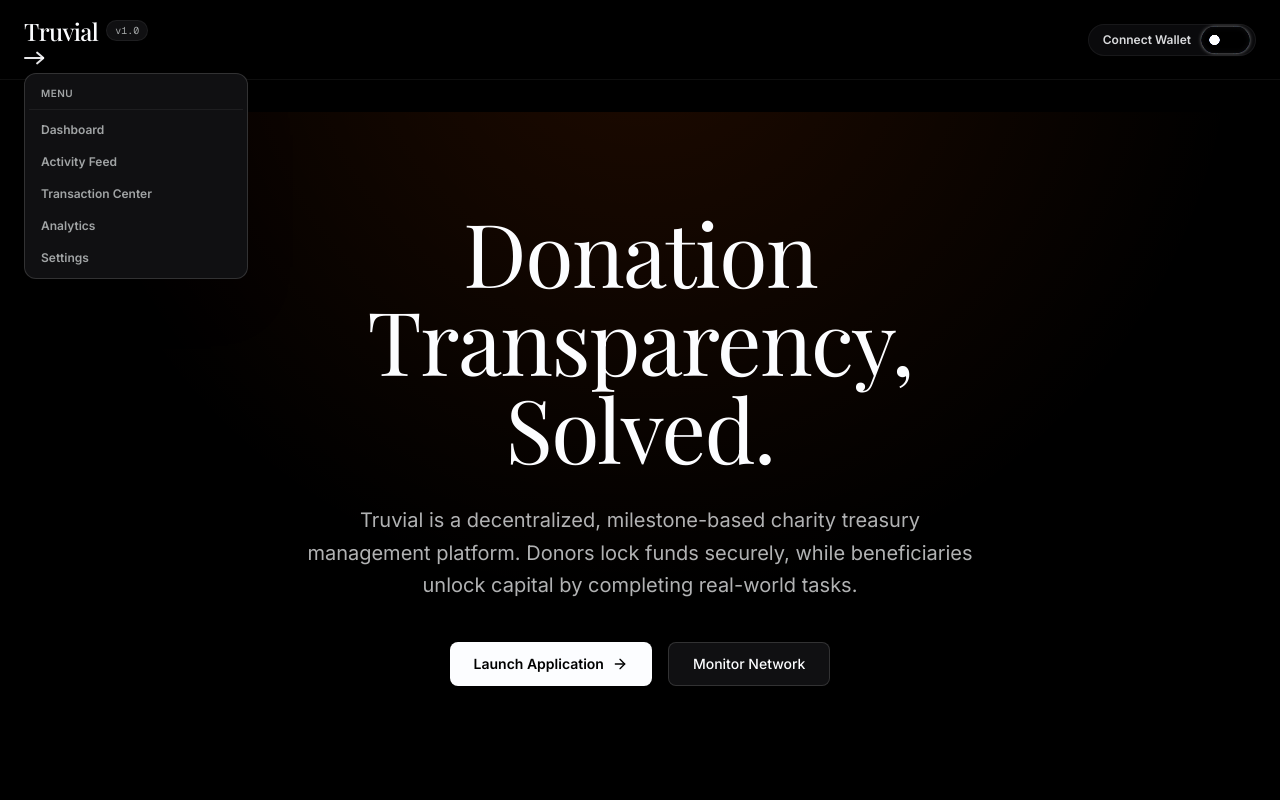
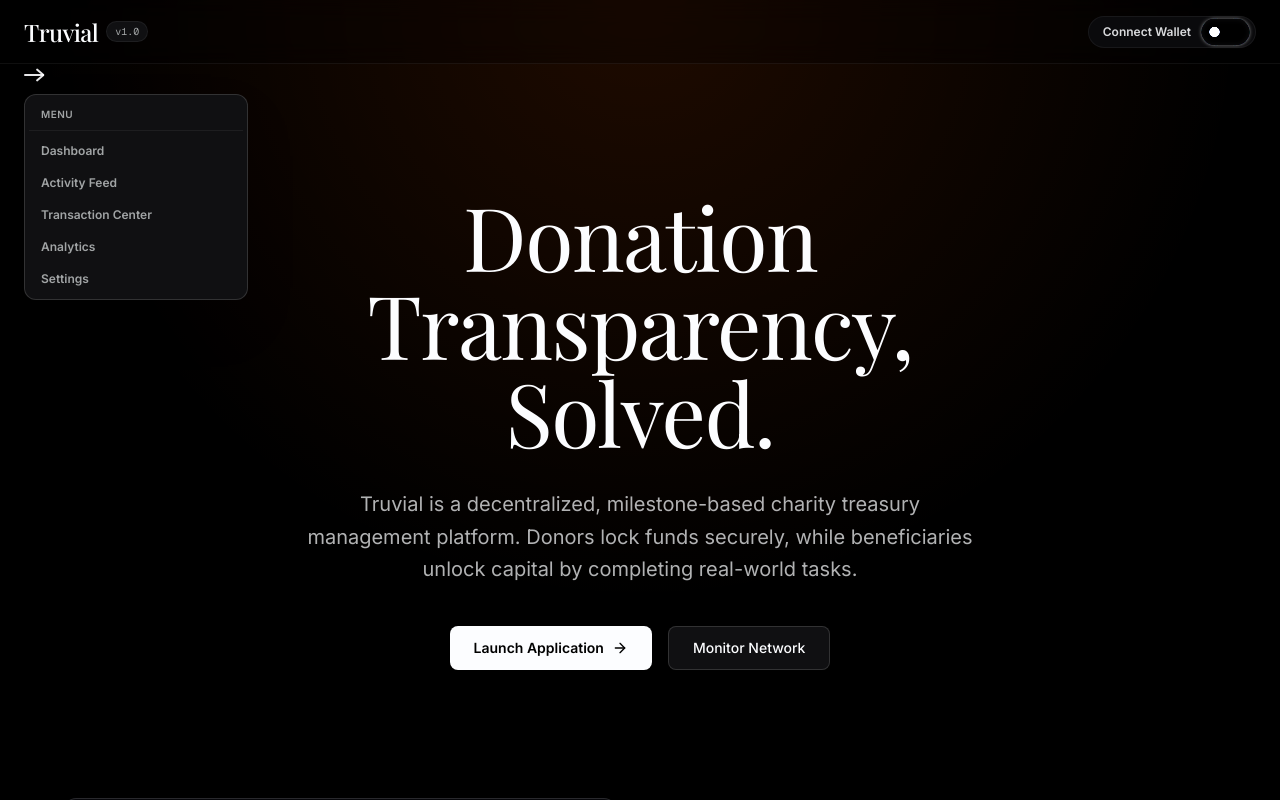
Before and after one commit to drishyam27/Truvial, a Next.js app in the folder frontend/: page / in a window 1280 px wide. Both pictures are taken after a click on the label 34 px from the left and 57 px from the top of the page. Shown: the top 800 px of the page. Built offline with nearby package versions, Linux system fonts and the light colour scheme; a web font is replaced by a local one.

Commit message:
style: relocate burger menu toggle below navbar and fix background glow clipping

```diff
--- a/frontend/src/app/layout.tsx
+++ b/frontend/src/app/layout.tsx
@@ -15,7 +15,7 @@ export default function RootLayout({
 }>) {
   return (
     <html lang="en" className="h-full">
-      <body className="flex min-h-screen flex-col bg-canvas font-sans antialiased text-body-text">
+      <body className="flex min-h-screen flex-col bg-canvas font-sans antialiased text-body-text overflow-x-hidden">
         <Providers>
           <Navbar />
           <main className="flex-1 w-full max-w-7xl mx-auto px-6 py-8">
--- a/frontend/src/app/page.tsx
+++ b/frontend/src/app/page.tsx
@@ -6,9 +6,9 @@ import { ArrowRight, Lock, CheckCircle, Eye, Code } from 'lucide-react';
 
 export default function LandingPage() {
   return (
-    <div className="relative overflow-hidden py-12 md:py-24">
+    <div className="relative py-12 md:py-24">
       {/* Background Radial Glow */}
-      <div className="absolute top-[-112px] left-1/2 -translate-x-1/2 w-full max-w-7xl h-[600px] glow-orange pointer-events-none z-0" />
+      <div className="absolute top-[-96px] left-1/2 -translate-x-1/2 w-full max-w-7xl h-[600px] glow-orange pointer-events-none z-0" />
 
       {/* Hero Section */}
       <div className="relative z-10 text-center max-w-4xl mx-auto flex flex-col items-center">
--- a/frontend/src/components/Navbar.tsx
+++ b/frontend/src/components/Navbar.tsx
@@ -37,10 +37,9 @@ export default function Navbar() {
   };
 
   return (
-    <nav className="sticky top-0 z-50 h-20 w-full border-b border-hairline bg-canvas/30 backdrop-blur-md">
-      <div className="mx-auto flex h-full max-w-7xl items-center justify-between px-6">
-        {/* Left: Logo & Sub-Burger Menu */}
-        <div className="flex flex-col items-start justify-center space-y-1 py-1 h-full">
+    <nav className="sticky top-0 z-50 h-16 w-full border-b border-hairline bg-canvas/30 backdrop-blur-md">
+      <div className="mx-auto flex h-full max-w-7xl items-center justify-between px-6 relative">
+        {/* Left: Logo */}
         <Link href="/" className="flex items-center space-x-2 select-none">
           <span className="font-serif text-2xl font-medium tracking-tight text-ink">
             Truvial
@@ -50,7 +49,8 @@ export default function Navbar() {
           </span>
         </Link>
 
-          <div className="relative flex items-center justify-center">
+        {/* Absolute Burger Menu positioned exactly below the navbar border on the left */}
+        <div className="absolute left-6 top-[68px] z-50 hidden md:block">
           <label className="buttons__burger" htmlFor="burger">
             <input
               type="checkbox"
@@ -64,7 +64,7 @@ export default function Navbar() {
           </label>
 
           {menuDropdownOpen && (
-              <div className="absolute left-0 top-full mt-2 w-56 rounded-lg border border-hairline-strong bg-surface-elevated p-1 shadow-2xl z-50">
+            <div className="absolute left-0 mt-3 w-56 rounded-lg border border-hairline-strong bg-surface-elevated p-1 shadow-2xl z-50">
               <div className="px-3 py-2 text-[10px] font-bold uppercase tracking-wider text-mute border-b border-hairline mb-1 select-none">
                 Menu
               </div>
@@ -85,7 +85,6 @@ export default function Navbar() {
               })}
             </div>
           )}
-          </div>
         </div>
 
         {/* Center: Empty to maintain space */}
```
Lines whose indentation alone changed are shown as unchanged.
